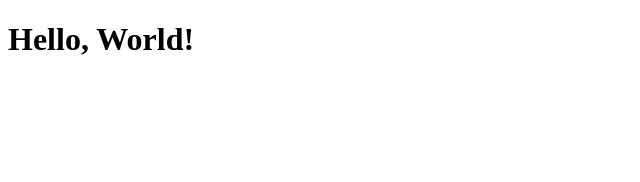
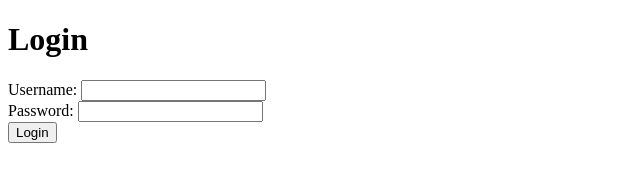
Before and after one commit to lafrigolet/Demo3a, a plain HTML site: page index.html in a window 1280 px wide. Shown: the whole page, without its empty margins (0-640 px from the left). Drawn offline with Linux system fonts and the light colour scheme.

Commit message:
login page

```diff
--- a/index.html
+++ b/index.html
@@ -1,9 +1,18 @@
 <!DOCTYPE html>
 <html>
   <head>
-    <title>Hello World</title>
+    <title>Login Page</title>
   </head>
   <body>
-    <h1>Hello, World!</h1>
+    <h1>Login</h1>
+    <form>
+      <label for="username">Username:</label>
+      <input type="text" id="username" name="username"><br>
+
+      <label for="password">Password:</label>
+      <input type="password" id="password" name="password"><br>
+
+      <input type="submit" value="Login">
+    </form>
   </body>
 </html>
```
